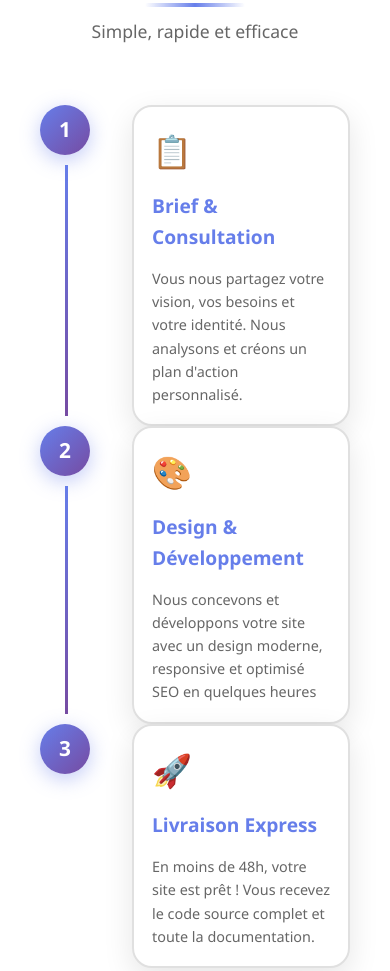
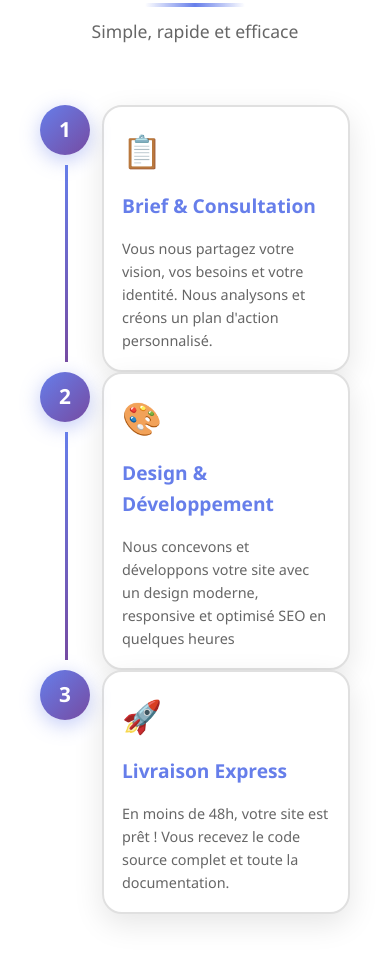
Before and after one commit to romeji/STUDIOWEB, a plain HTML site: page index.html in a window 390 px wide. Shown: the part 3418-4389 px from the top of the page. Drawn offline with Linux system fonts and the light colour scheme.

Commit message:
Update index.html

```diff
--- a/index.html
+++ b/index.html
@@ -1763,7 +1763,7 @@
 
             .timeline-content {
                 width: 100%;
-                margin-left: 30px;
+                /*margin-left: 30px;*/
             }
 
             .timeline-number {
```
